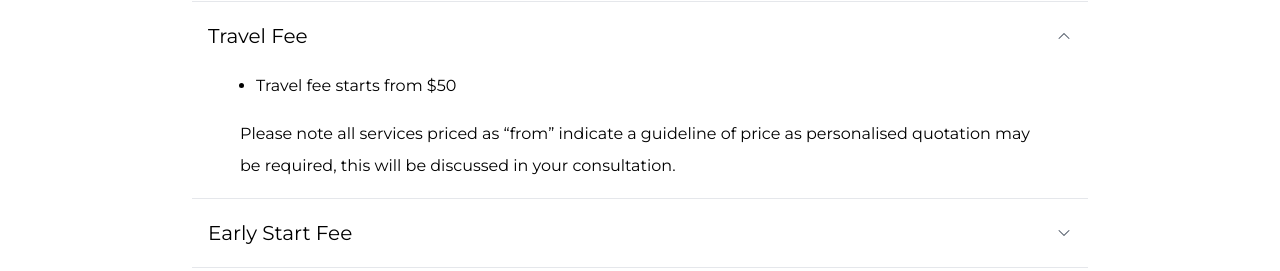
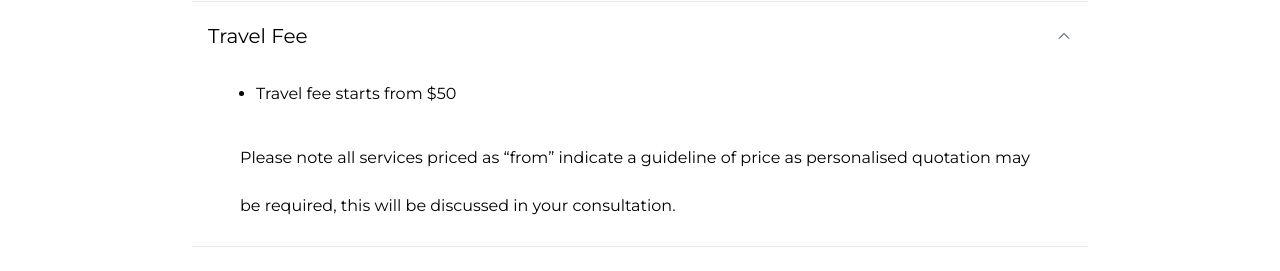
Before and after one commit to chenli12138/ella_makeup, a React (Vite) app: page /price in a window 1280 px wide. Both pictures are taken after a click on the button "Travel Fee". Shown: the part 488-759 px from the top of the page. Built offline with nearby package versions, Linux system fonts and the light colour scheme.

Commit message:
Price page changed

```diff
--- a/src/components/ServicesList.tsx
+++ b/src/components/ServicesList.tsx
@@ -45,7 +45,7 @@ const ServiceItem: FC<ServiceItemProps> = ({ title, children }) => {
             transition={{ duration: 0.4, ease: "easeInOut" }}
             style={{ overflow: "hidden" }}
           >
-            <div className="px-12 pb-4 leading-loose">{children}</div>
+            <div className="px-12 pb-4 leading-[3]">{children}</div>
           </motion.div>
         )}
       </AnimatePresence>
@@ -70,7 +70,7 @@ const ServicesList: FC = () => {
         <ServiceItem title="Daily MakeUp And Hair">
           <ul className="list-disc pl-4">
             <li>Within Sydney area $350</li>
-            <li>Travel fee will be appiled if out of Sydeny area</li>
+            <li>Travel fee will be appiled based on distance.</li>
           </ul>
         </ServiceItem>
         <ServiceItem title="Travel Fee">
```
